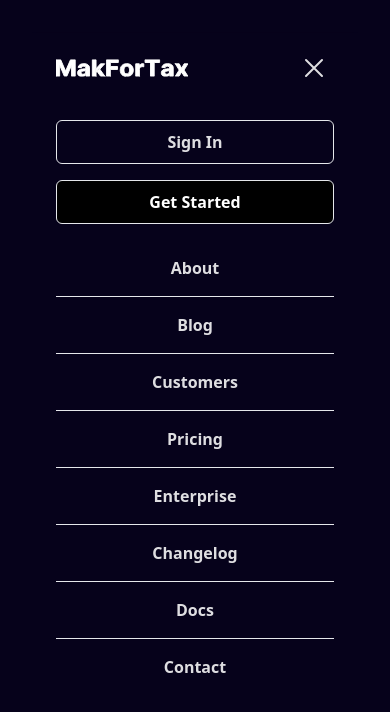
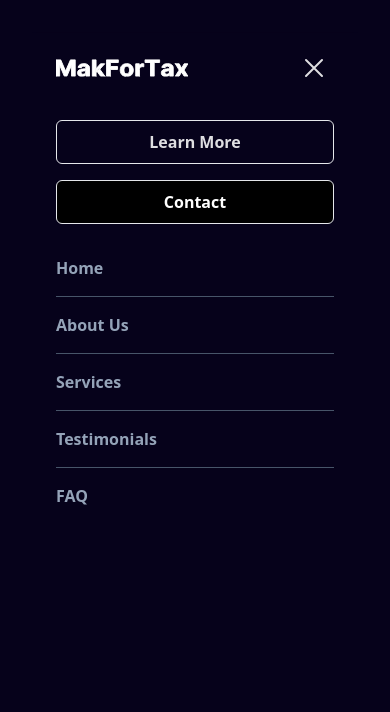
Before and after one commit to TheDevRatt/MakForTax, a React (Vite) app: page / in a window 390 px wide. Both pictures are taken after a click on the button "Open main menu". Shown: the top 712 px of the page. Built offline with nearby package versions, Linux system fonts and the light colour scheme.

Commit message:
Update navbar.tsx

```diff
--- a/src/components/navbar/navbar.tsx
+++ b/src/components/navbar/navbar.tsx
@@ -66,61 +66,43 @@ const Navbar: React.FC = () => {
                 className="text-base h-11 pl-4 pr-4 rounded-md gap-2 font-semibold dark:bg-slate-3 border-slate-6 dark:text-slate-11 bg-slate-2 text-slate-12 hover:bg-slate-4 focus-visible:ring-2 focus-visible:ring-slate-7 focus-visible:outline-none focus-visible:bg-slate-4 disabled:hover:bg-slate-4 inline-flex items-center border justify-center select-none disabled:cursor-not-allowed disabled:opacity-70 transition ease-in-out duration-200 mb-4 w-full"
                 href="/login"
               >
-                Sign In
+                Learn More
               </a>
               <a
                 className="text-base h-11 pl-4 pr-4 rounded-md gap-2 font-semibold bg-black dark:bg-white text-white dark:text-black border-slate-6 hover:bg-black/90 dark:hover:bg-white/90 focus-visible:ring-2 dark:focus-visible:ring-white/40 focus-visible:ring-black/40 focus-visible:outline-none dark:focus-visible:bg-white/90 focus-visible:bg-black/90 disabled:hover:bg-black dark:disabled:hover:bg-white inline-flex items-center border justify-center select-none disabled:cursor-not-allowed disabled:opacity-70 transition ease-in-out duration-200 mb-4 w-full"
                 href="/signup"
               >
-                Get Started
+                Contact
               </a>
               <a
-                className="text-md block w-full border-b border-slate-6 py-4 font-semibold text-slate-11 transition duration-200 ease-in-out last:border-none hover:text-slate-12"
+                className="text-left text-md block w-full border-b border-slate-600 py-4 font-semibold text-slate-400 transition duration-200 ease-in-out last:border-none hover:text-slate-200"
                 href="/about"
               >
-                About
+                Home
               </a>
               <a
-                className="text-md block w-full border-b border-slate-6 py-4 font-semibold text-slate-11 transition duration-200 ease-in-out last:border-none hover:text-slate-12"
+                className="text-left text-md block w-full border-b border-slate-600 py-4 font-semibold text-slate-400 transition duration-200 ease-in-out last:border-none hover:text-slate-200"
                 href="/blog"
               >
-                Blog
+                About Us
               </a>
               <a
-                className="text-md block w-full border-b border-slate-6 py-4 font-semibold text-slate-11 transition duration-200 ease-in-out last:border-none hover:text-slate-12"
+                className="text-left text-md block w-full border-b border-slate-600 py-4 font-semibold text-slate-400 transition duration-200 ease-in-out last:border-none hover:text-slate-200"
                 href="/customers"
               >
-                Customers
+                Services
               </a>
               <a
-                className="text-md block w-full border-b border-slate-6 py-4 font-semibold text-slate-11 transition duration-200 ease-in-out last:border-none hover:text-slate-12"
+                className="text-left text-md block w-full border-b border-slate-600 py-4 font-semibold text-slate-400 transition duration-200 ease-in-out last:border-none hover:text-slate-200"
                 href="/pricing"
               >
-                Pricing
+                Testimonials
               </a>
               <a
-                className="text-md block w-full border-b border-slate-6 py-4 font-semibold text-slate-11 transition duration-200 ease-in-out last:border-none hover:text-slate-12"
+                className="text-left text-md block w-full border-b border-slate-600 py-4 font-semibold text-slate-400 transition duration-200 ease-in-out last:border-none hover:text-slate-200"
                 href="/enterprise"
               >
-                Enterprise
-              </a>
-              <a
-                className="text-md block w-full border-b border-slate-6 py-4 font-semibold text-slate-11 transition duration-200 ease-in-out last:border-none hover:text-slate-12"
-                href="/changelog"
-              >
-                Changelog
-              </a>
-              <a
-                className="text-md block w-full border-b border-slate-6 py-4 font-semibold text-slate-11 transition duration-200 ease-in-out last:border-none hover:text-slate-12"
-                href="/docs"
-              >
-                Docs
-              </a>
-              <a
-                className="text-md block w-full border-b border-slate-6 py-4 font-semibold text-slate-11 transition duration-200 ease-in-out last:border-none hover:text-slate-12"
-                href="/contact"
-              >
-                Contact
+                FAQ
               </a>
             </div>
           </div>
```
